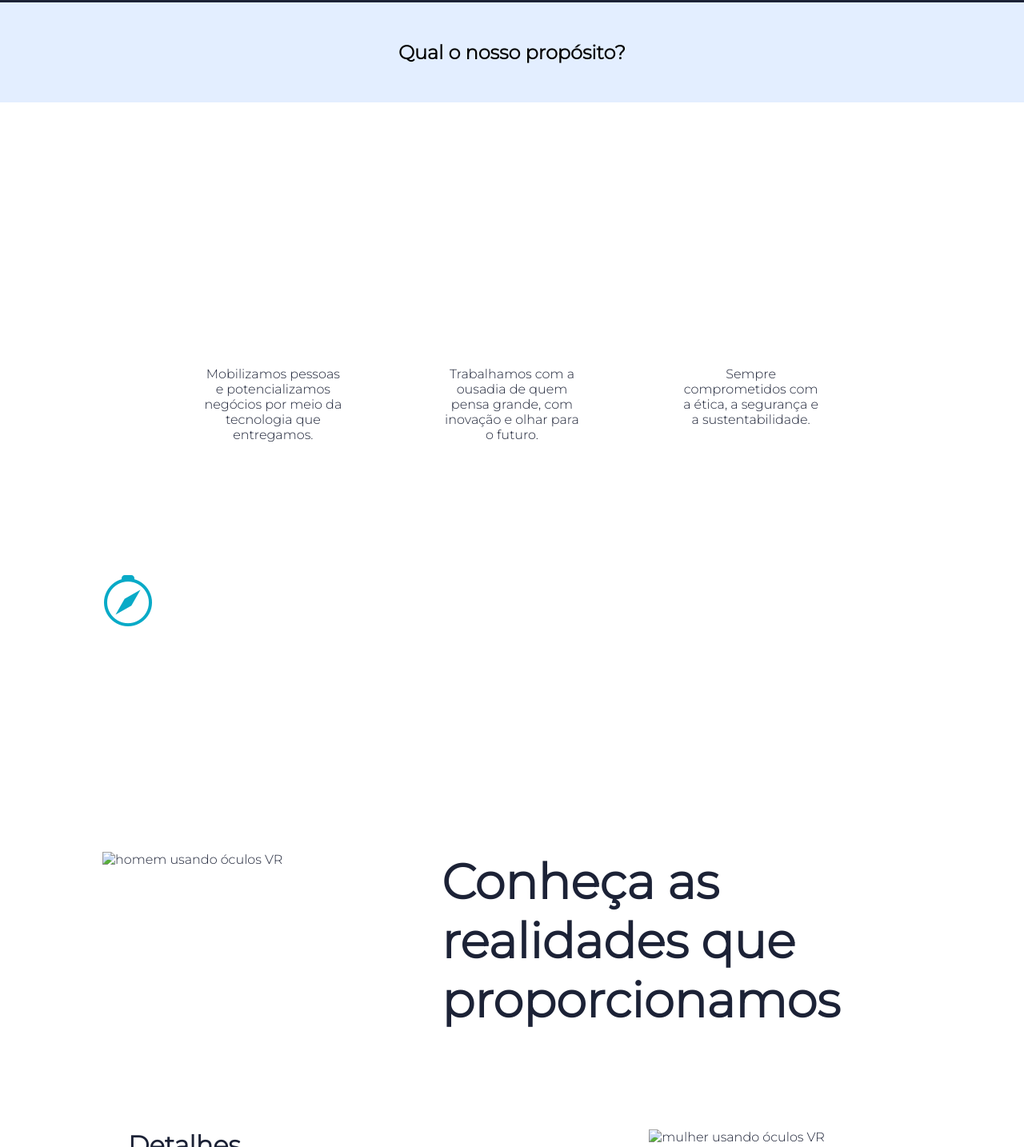
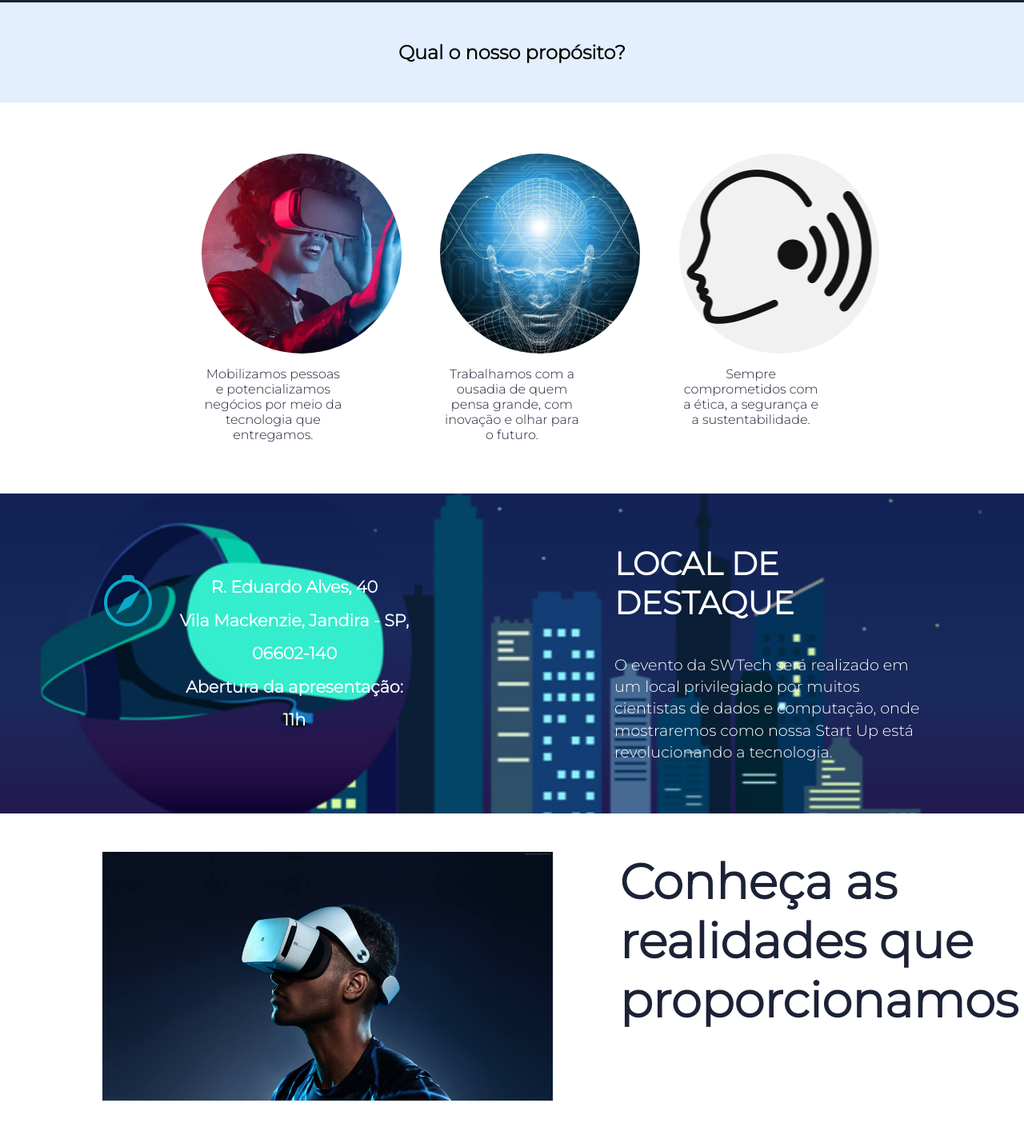
Before and after one commit to leaobia/Landing-Page-SWTech-, a plain HTML site: page index.html in a window 1280 px wide. Shown: the part 677-2111 px from the top of the page at 80% size. Drawn offline with nearby package versions, Linux system fonts and the light colour scheme; the site is published under a folder, as on GitHub Pages, so addresses that start at the root find nothing; a web font is replaced by a local one.

Commit message:
Atualizando Fotos

```diff
--- a/index.html
+++ b/index.html
@@ -83,7 +83,7 @@
     </section>
     <section id="details">
         <div class="detail" id="detail-1">
-            <img src="/img/oculos.jpg" alt="homem usando óculos VR">
+            <img src="./img/oculos.jpg" alt="homem usando óculos VR">
             <div class="detail-description">
                 <h3>Conheça as realidades que proporcionamos</h3>
             </div>
@@ -99,10 +99,10 @@
                     <li> E muito mais . . . </li>
                 </ul>
             </div>
-            <img src="/img/stella-jacob-4lSz1Jv0Vkc-unsplash.jpg" alt="mulher usando óculos VR">
+            <img src="./img/stella-jacob-4lSz1Jv0Vkc-unsplash.jpg" alt="mulher usando óculos VR">
         </div>
         <div class="detail" id="detail-3">
-            <img src="/img/baixados.jpg" alt="tecnologia">
+            <img src="./img/baixados.jpg" alt="tecnologia">
             <div class="detail-description">
                 <h3>Social</h3>
                 <ul>
--- a/style.css
+++ b/style.css
@@ -130,20 +130,20 @@
     margin-bottom: 1em;
 }
 #benefit-1{
-    background-image: url("/img/imagem-1.webp");
+    background-image: url("./img/imagem-1.webp");
 }
 #benefit-2{
-    background-image: url("/img/ia.jpeg");
+    background-image: url("./img/ia.jpeg");
 }
 #benefit-3{
-    background-image: url("/img/deaf.jpg");
+    background-image: url("./img/deaf.jpg");
 }
 /* event location*/
 
 #location{
     height: 400px;
     background: linear-gradient(rgba(0,0,0,0.8), rgba(0, 0, 0, 0.8));
-    background-image: url("/img/Metaverso_746x419.jpg");
+    background-image: url("./img/Metaverso_746x419.jpg");
     background-position: center;
     background-size: cover;
     display: flex;
```
